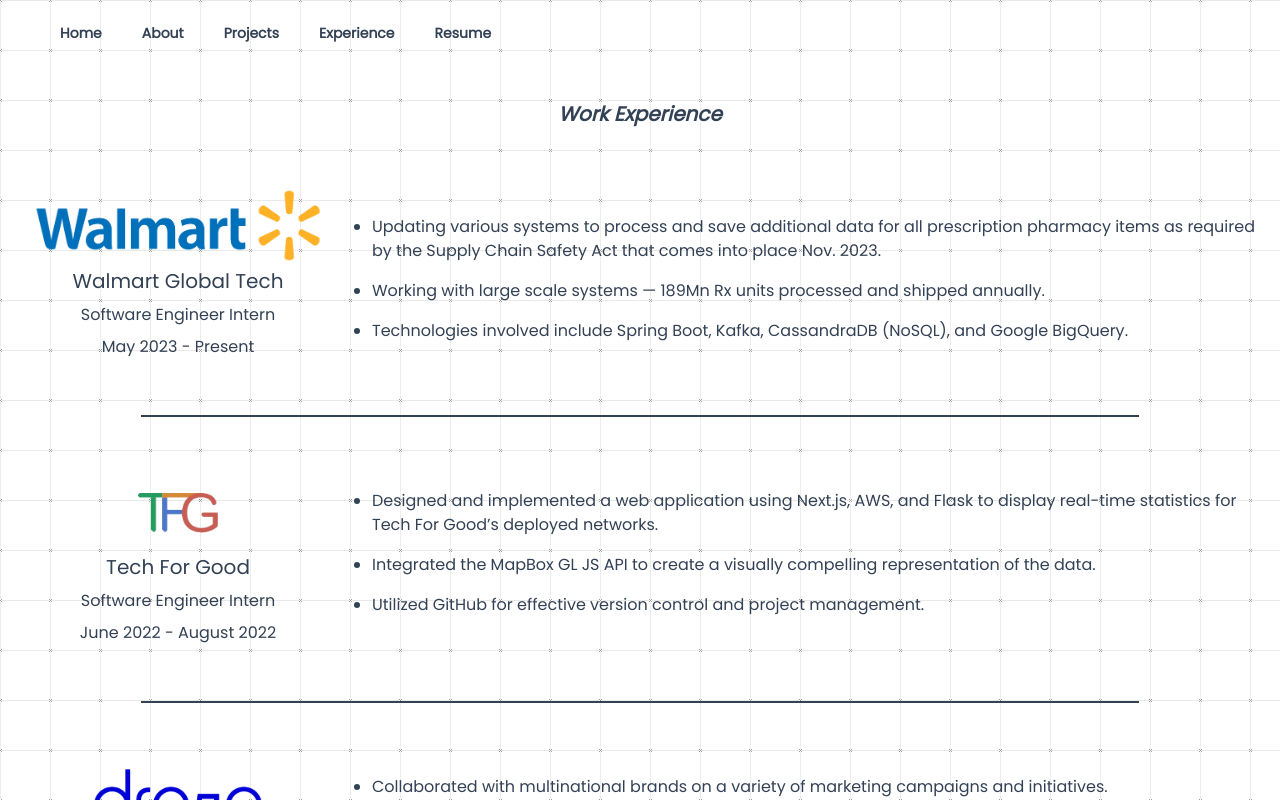
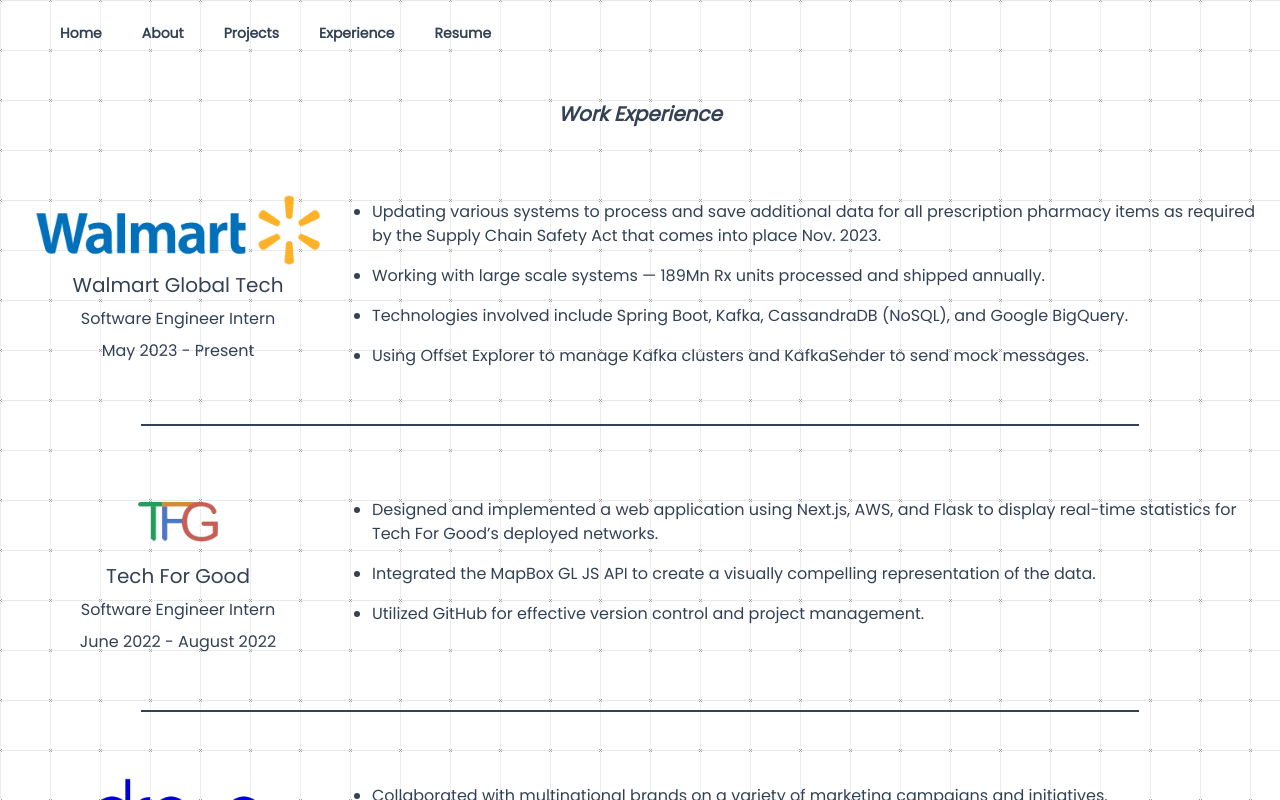
Before and after one commit to Jackdenton21/portfolio-v3, a Next.js app: page /experience in a window 1280 px wide. Shown: the top 800 px of the page. Built offline with nearby package versions, Linux system fonts and the light colour scheme.

Commit message:
Resume changes

```diff
--- a/app/experience/page.js
+++ b/app/experience/page.js
@@ -94,6 +94,15 @@
               >
                 Technologies involved include Spring Boot, Kafka, CassandraDB
                 (NoSQL), and Google BigQuery.
+              </motion.li>
+
+              <motion.li
+                initial={{ opacity: 0, y: 20 }}
+                animate={{ opacity: 1, y: 0 }}
+                transition={{ duration: 0.6, delay: 0.8 }}
+                style={{ marginTop: "1rem" }}
+              >
+               Using Offset Explorer to manage Kafka clusters and KafkaSender to send mock messages.
               </motion.li>
             </ul>
           </div>
```
